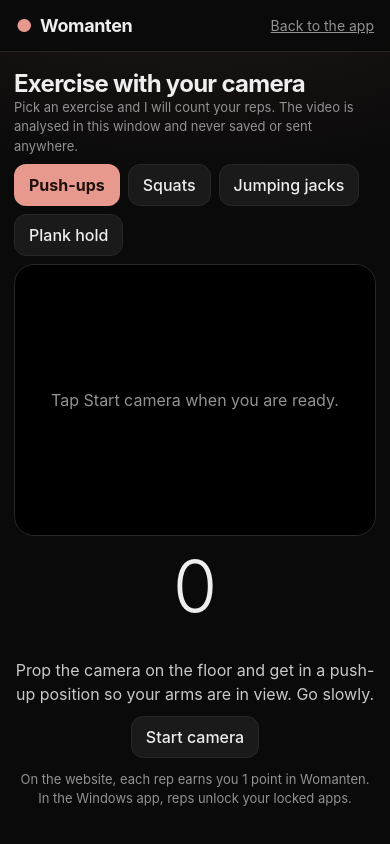
After one commit to awsaalibdeh-a11y/womanten, a Flask app: page /reps in a window 390 px wide. The commit adds this page. Run offline with Flask 3, Linux system fonts and the light colour scheme; tables that the repository leaves empty hold one stand-in row (values such as "Sample post").

Commit message:
Womanten for Windows: native app window (WebView2) with a distraction lock earned by webcam reps, focus mode, reminders; camera exercise page /reps; Windows download and landing section
Co-Authored-By: Claude Sonnet 5.5 <noreply@anthropic.com>

```diff
--- a/app.py
+++ b/app.py
@@ -186,7 +186,14 @@ def landing():
     if "WomantenApp" in request.headers.get("User-Agent", ""):
         return redirect("/app")
     has = os.path.exists(apk_path())
-    return render_template("landing.html", has_apk=has, apk_mb=round(os.path.getsize(apk_path()) / 1048576) if has else 0)
+    win = os.path.exists(windows_zip())
+    return render_template("landing.html", has_apk=has, apk_mb=round(os.path.getsize(apk_path()) / 1048576) if has else 0,
+                           has_win=win, win_mb=round(os.path.getsize(windows_zip()) / 1048576, 1) if win else 0)
+
+
+@app.get("/reps")
+def reps_page():
+    return render_template("reps.html")
 
 
 @app.get("/app")
@@ -204,6 +211,26 @@ def manifest():
 def sw():
     return app.response_class("self.addEventListener('install',e=>self.skipWaiting());self.addEventListener('activate',e=>e.waitUntil(self.clients.claim()));self.addEventListener('fetch',()=>{});",
                               mimetype="application/javascript")
+
+
+def windows_zip():
+    return os.path.join(os.path.dirname(os.path.abspath(__file__)), "static", "Womanten-Windows.zip")
+
+
+@app.get("/api/windows/version")
+def windows_version():
+    try:
+        build = int(open(os.path.join(os.path.dirname(os.path.abspath(__file__)), "windows", "BUILD")).read().strip())
+    except (OSError, ValueError):
+        build = 0
+    return jsonify(build=build, url="/download/windows")
+
+
+@app.get("/download/windows")
+def download_windows():
+    if not os.path.exists(windows_zip()):
+        return err("The Windows app is not uploaded yet.", 404)
+    return send_from_directory(os.path.dirname(windows_zip()), "Womanten-Windows.zip", as_attachment=True, mimetype="application/zip")
 
 
 @app.get("/download")
@@ -424,7 +451,7 @@ def challenge_get(code):
 def headers(resp):
     resp.headers["X-Content-Type-Options"] = "nosniff"
     resp.headers["Referrer-Policy"] = "same-origin"
-    resp.headers["Permissions-Policy"] = "camera=(), microphone=(), geolocation=()"
+    resp.headers["Permissions-Policy"] = "camera=(self), microphone=(), geolocation=()"
     return resp
 
 
--- a/static/app.js
+++ b/static/app.js
@@ -274,7 +274,7 @@ const NATIVE = window.WomantenNative || null;
 if (NATIVE_FOCUS()) $("focusNote").textContent = "Real focus: your locked apps are blocked until the timer ends. To leave early you have to earn it with 10 reps on camera.";
 function renderLock() {
   if (!NATIVE) return; $("lockWeb").hidden = true; $("lockApp").hidden = false;
-  try { const i = JSON.parse(NATIVE.lockInfo()); $("lockScrolls").textContent = i.enabled ? (i.scrolls > 0 ? i.scrolls + " scrolls left" : "Locked: do " + (i.exercise || "push-ups").toLowerCase()) : "Locks are off"; $("lockSub").textContent = i.enabled ? "Locked: " + (i.apps.length ? i.apps.join(", ") : "no apps chosen yet") + ". Each " + (i.unit || "push-up") + " earns " + i.perPushup + " scrolls." : "Turn the locks on to start. Each push-up earns scrolls on the apps you choose."; } catch (e) { /* older app */ }
+  try { const i = JSON.parse(NATIVE.lockInfo()); $("lockScrolls").textContent = i.enabled ? (i.scrolls > 0 ? i.scrolls + " " + (i.currency || "scrolls") + " left" : "Locked: do " + (i.exercise || "push-ups").toLowerCase()) : "Locks are off"; $("lockSub").textContent = i.enabled ? "Locked: " + (i.apps.length ? i.apps.join(", ") : "no apps chosen yet") + ". Each " + (i.unit || "push-up") + " earns " + i.perPushup + " " + (i.currency || "scrolls") + "." : "Turn the locks on to start. Each push-up earns scrolls on the apps you choose."; } catch (e) { /* older app */ }
 }
 $("lockOpen").onclick = () => NATIVE && NATIVE.openLock();
 $("lockPush").onclick = () => NATIVE && NATIVE.openPushups();
--- /dev/null
+++ b/static/counters.js
@@ -0,0 +1,104 @@
+/* Exercise counters: the same maths as the Android app (Exercises.kt / RepCounter.kt), so a rep counts the same everywhere.
+   Plain script that also works in Node, so it can be unit tested (tests/counters.test.js). */
+(function (root) {
+  "use strict";
+
+  /* Counts reps from a joint angle: one rep is a full trip from straight (UP) to bent (DOWN) and back. Light smoothing ignores jitter. */
+  function RepCounter(upAbove, downBelow, minGapMs) {
+    this.upAbove = upAbove == null ? 150 : upAbove; this.downBelow = downBelow == null ? 105 : downBelow; this.minGapMs = minGapMs == null ? 600 : minGapMs;
+    this.reps = 0; this.phase = "unknown"; this.smooth = NaN; this.lastRepAt = -1e9;
+  }
+  RepCounter.prototype.update = function (angle, now) {
+    if (typeof angle !== "number" || isNaN(angle)) return false;
+    this.smooth = isNaN(this.smooth) ? angle : this.smooth * 0.4 + angle * 0.6;
+    if (this.smooth >= this.upAbove) {
+      const finished = this.phase === "down" && now - this.lastRepAt >= this.minGapMs;
+      this.phase = "up";
+      if (finished) { this.reps++; this.lastRepAt = now; return true; }
+    } else if (this.smooth <= this.downBelow && this.phase === "up") this.phase = "down";
+    return false;
+  };
+
+  /* The angle at b between the lines b-a and b-c, in degrees (0 to 180). */
+  function angle(ax, ay, bx, by, cx, cy) {
+    const v1x = ax - bx, v1y = ay - by, v2x = cx - bx, v2y = cy - by, n = Math.hypot(v1x, v1y) * Math.hypot(v2x, v2y);
+    if (n === 0) return NaN;
+    return Math.acos(Math.max(-1, Math.min(1, (v1x * v2x + v1y * v2y) / n))) * 180 / Math.PI;
+  }
+
+  /* Jumping jacks: arms up and feet wide is OPEN, arms down and feet together is CLOSED. One jack is open then closed. */
+  function JackCounter(minGapMs) { this.minGapMs = minGapMs == null ? 450 : minGapMs; this.reps = 0; this.wasOpen = false; this.lastAt = -1e9; }
+  JackCounter.prototype.update = function (state, now) {
+    if (state === null || state === undefined) return false;
+    if (state) { this.wasOpen = true; return false; }
+    if (this.wasOpen && now - this.lastAt >= this.minGapMs) { this.wasOpen = false; this.reps++; this.lastAt = now; return true; }
+    if (this.wasOpen) this.wasOpen = false;
+    return false;
+  };
+  /* y grows downward, so "above the shoulder" is a smaller y. Returns true (open), false (closed) or null (in between). */
+  function classifyJack(lsY, rsY, lwY, rwY, lsX, rsX, laX, raX) {
+    const shoulderW = Math.abs(lsX - rsX);
+    if (shoulderW < 1) return null;
+    const feet = Math.abs(laX - raX) / shoulderW, sy = (lsY + rsY) / 2, up = lwY < sy && rwY < sy, down = lwY > sy && rwY > sy;
+    if (up && feet >= 1.5) return true;
+    if (down && feet <= 1.2) return false;
+    return null;
+  }
+
+  /* Plank: counts seconds of holding a straight line (shoulder, hip, ankle) and pays one "rep" for every full 10 seconds. */
+  function PlankTimer(straightAbove, chunkMs) { this.straightAbove = straightAbove == null ? 160 : straightAbove; this.chunkMs = chunkMs || 10000; this.heldMs = 0; this.chunks = 0; this.lastAt = -1; }
+  PlankTimer.prototype.update = function (bodyAngle, now) {
+    const dt = this.lastAt < 0 ? 0 : Math.max(0, Math.min(500, now - this.lastAt));
+    this.lastAt = now;
+    if (typeof bodyAngle !== "number" || isNaN(bodyAngle) || bodyAngle < this.straightAbove) return false;
+    const before = Math.floor(this.heldMs / this.chunkMs);
+    this.heldMs += dt;
+    if (Math.floor(this.heldMs / this.chunkMs) > before) { this.chunks++; return true; }
+    return false;
+  };
+
+  /* MediaPipe landmark numbers */
+  const LM = { LS: 11, RS: 12, LE: 13, RE: 14, LW: 15, RW: 16, LH: 23, RH: 24, LK: 25, RK: 26, LA: 27, RA: 28 };
+  const EXERCISES = {
+    pushup: { label: "Push-ups", unit: "push-up", setup: "Prop the camera on the floor and get in a push-up position so your arms are in view. Go slowly." },
+    squat: { label: "Squats", unit: "squat", setup: "Prop the camera at waist height and step back until your whole body is in view." },
+    jack: { label: "Jumping jacks", unit: "jumping jack", setup: "Step back until your whole body and both arms are in view." },
+    plank: { label: "Plank hold", unit: "10 seconds held", setup: "Put the camera on the floor, side on to you, and hold a straight plank." },
+  };
+
+  /* One exercise session. feed(landmarks, w, h, now) returns { rep: boolean, msg: string, held?: seconds } */
+  function Session(kind) {
+    this.kind = kind; this.reps = 0;
+    this.rc = kind === "squat" ? new RepCounter(160, 115) : new RepCounter(150, 105);
+    this.jack = new JackCounter(); this.plank = new PlankTimer();
+  }
+  function pt(lm, i, w, h) { const p = lm[i]; if (!p || (p.visibility != null && p.visibility < 0.5)) return null; return { x: p.x * w, y: p.y * h }; }
+  function ang(lm, a, b, c, w, h) { const A = pt(lm, a, w, h), B = pt(lm, b, w, h), C = pt(lm, c, w, h); return A && B && C ? angle(A.x, A.y, B.x, B.y, C.x, C.y) : NaN; }
+  function best(l, r) { const a = !isNaN(l), b = !isNaN(r); return a && b ? (l + r) / 2 : a ? l : r; }
+  Session.prototype.feed = function (lm, w, h, now) {
+    let rep = false, msg = "";
+    if (this.kind === "pushup") {
+      const a = best(ang(lm, LM.LS, LM.LE, LM.LW, w, h), ang(lm, LM.RS, LM.RE, LM.RW, w, h));
+      if (isNaN(a)) return { rep: false, msg: "I cannot see your arms yet. Move back a little." };
+      rep = this.rc.update(a, now); msg = this.rc.phase === "down" ? "Now push back up." : "Lower your chest toward the floor.";
+    } else if (this.kind === "squat") {
+      const a = best(ang(lm, LM.LH, LM.LK, LM.LA, w, h), ang(lm, LM.RH, LM.RK, LM.RA, w, h));
+      if (isNaN(a)) return { rep: false, msg: "I cannot see your legs yet. Step back so your whole body is in view." };
+      rep = this.rc.update(a, now); msg = this.rc.phase === "down" ? "Now stand tall." : "Sit back and down like a chair.";
+    } else if (this.kind === "jack") {
+      const ls = pt(lm, LM.LS, w, h), rs = pt(lm, LM.RS, w, h), lw = pt(lm, LM.LW, w, h), rw = pt(lm, LM.RW, w, h), la = pt(lm, LM.LA, w, h), ra = pt(lm, LM.RA, w, h);
+      if (!ls || !rs || !lw || !rw || !la || !ra) return { rep: false, msg: "Step back so your whole body and both arms are in view." };
+      rep = this.jack.update(classifyJack(ls.y, rs.y, lw.y, rw.y, ls.x, rs.x, la.x, ra.x), now); msg = "Arms up and feet apart, then back together.";
+    } else {
+      const a = best(ang(lm, LM.LS, LM.LH, LM.LA, w, h), ang(lm, LM.RS, LM.RH, LM.RA, w, h));
+      if (isNaN(a)) return { rep: false, msg: "I cannot see your whole body line. Turn side on." };
+      rep = this.plank.update(a, now); msg = a >= 160 ? "Hold it. Keep your body in one straight line." : "Lift or lower your hips to make a straight line.";
+      return { rep, msg, held: Math.floor(this.plank.heldMs / 1000) };
+    }
+    if (rep) this.reps++;
+    return { rep, msg };
+  };
+
+  const api = { RepCounter, JackCounter, PlankTimer, Session, angle, classifyJack, EXERCISES, LM };
+  if (typeof module !== "undefined" && module.exports) module.exports = api; else root.WMCounters = api;
+})(typeof window !== "undefined" ? window : globalThis);
--- /dev/null
+++ b/static/reps.js
@@ -0,0 +1,86 @@
+/* Camera exercise page. Pose detection runs in the browser (MediaPipe), the video never leaves this window.
+   Inside the Windows app each rep is also sent to the app, which turns reps into unlocked time. */
+const C = window.WMCounters;
+const $ = id => document.getElementById(id);
+const q = new URLSearchParams(location.search);
+const host = window.chrome && window.chrome.webview ? window.chrome.webview : null;           // set inside the Windows app
+const WASM = "https://cdn.jsdelivr.net/npm/@mediapipe/tasks-vision@0.10.14/wasm";
+const LIB = "https://cdn.jsdelivr.net/npm/@mediapipe/tasks-vision@0.10.14/vision_bundle.mjs";
+const MODEL = "https://storage.googleapis.com/mediapipe-models/pose_landmarker/pose_landmarker_lite/float16/1/pose_landmarker_lite.task";
+
+let kind = C.EXERCISES[q.get("ex")] ? q.get("ex") : "pushup", session = new C.Session(kind), landmarker = null, stream = null, running = false, lastVideoTime = -1, earnedHere = 0;
+
+function renderPicker() {
+  $("picker").innerHTML = Object.entries(C.EXERCISES).map(([k, e]) => `<button data-k="${k}" class="${k === kind ? "on" : ""}">${e.label}</button>`).join("");
+  $("status").textContent = C.EXERCISES[kind].setup;
+  $("count").textContent = "0"; $("reward").textContent = "";
+}
+$("picker").addEventListener("click", e => { const b = e.target.closest("[data-k]"); if (!b || running && false) return; kind = b.dataset.k; session = new C.Session(kind); earnedHere = 0; renderPicker(); });
+if (host) { $("back").textContent = "Done, back to Womanten"; $("intro").textContent = "Each rep you do earns time on your locked apps. The video is analysed in this window and never saved or sent anywhere."; }
+else $("note").textContent = "On the website, each rep earns you 1 point in Womanten. In the Windows app, reps unlock your locked apps.";
+
+/* what a rep is worth */
+function reward(n) {
+  if (host) { host.postMessage({ type: "rep", exercise: kind, n }); return; }
+  try {                                           // on the website: points in the same private store the app uses
+    const raw = localStorage.getItem("womanten.v1"); if (!raw) return; const s = JSON.parse(raw);
+    s.bonus = (s.bonus || 0) + n; localStorage.setItem("womanten.v1", JSON.stringify(s)); earnedHere += n; $("reward").textContent = "+" + earnedHere + " points so far";
+  } catch (e) { /* storage blocked: the count still works */ }
+}
+
+async function loadModel() {
+  $("status").textContent = "Loading the pose model (about 6 MB, only the first time)…";
+  const { FilesetResolver, PoseLandmarker } = await import(LIB);
+  const vision = await FilesetResolver.forVisionTasks(WASM);
+  for (const delegate of ["GPU", "CPU"]) {
+    try { return await PoseLandmarker.createFromOptions(vision, { baseOptions: { modelAssetPath: MODEL, delegate }, runningMode: "VIDEO", numPoses: 1 }); }
+    catch (e) { if (delegate === "CPU") throw e; }
+  }
+}
+
+const BONES = [[11, 13], [13, 15], [12, 14], [14, 16], [11, 12], [11, 23], [12, 24], [23, 24], [23, 25], [25, 27], [24, 26], [26, 28]];
+function draw(lm, w, h) {
+  const cv = $("cv"); cv.width = w; cv.height = h; const g = cv.getContext("2d"); g.clearRect(0, 0, w, h);
+  if (!lm) return; g.strokeStyle = "#e8998d"; g.lineWidth = 4; g.fillStyle = "#fff";
+  BONES.forEach(([a, b]) => { const p = lm[a], r = lm[b]; if (p && r && p.visibility > 0.5 && r.visibility > 0.5) { g.beginPath(); g.moveTo(p.x * w, p.y * h); g.lineTo(r.x * w, r.y * h); g.stroke(); } });
+  lm.forEach(p => { if (p.visibility > 0.5) { g.beginPath(); g.arc(p.x * w, p.y * h, 4, 0, 7); g.fill(); } });
+}
+
+function loop() {
+  if (!running) return;
+  const v = $("vid");
+  if (v.readyState >= 2 && v.currentTime !== lastVideoTime) {
+    lastVideoTime = v.currentTime;
+    const res = landmarker.detectForVideo(v, performance.now()), lm = res.landmarks && res.landmarks[0], w = v.videoWidth, h = v.videoHeight;
+    draw(lm, w, h);
+    if (!lm) $("status").textContent = "I cannot see you. Step back so your body is in view.";
+    else {
+      const r = session.feed(lm, w, h, performance.now());
+      $("status").textContent = r.msg;
+      $("count").textContent = kind === "plank" ? (r.held || 0) + "s" : session.reps;
+      if (r.rep) { reward(1); if (navigator.vibrate) navigator.vibrate(30); }
+    }
+  }
+  requestAnimationFrame(loop);
+}
+
+async function start() {
+  $("go").disabled = true; $("go").textContent = "Starting…";
+  try {
+    stream = await navigator.mediaDevices.getUserMedia({ video: { facingMode: "user", width: { ideal: 640 }, height: { ideal: 480 } }, audio: false });
+    const v = $("vid"); v.srcObject = stream; await v.play(); $("ph").hidden = true;
+    if (!landmarker) landmarker = await loadModel();
+    running = true; $("go").hidden = true; $("stop").hidden = false; $("status").textContent = C.EXERCISES[kind].setup; requestAnimationFrame(loop);
+  } catch (e) {
+    $("status").textContent = /Permission|NotAllowed|denied/i.test(String(e)) ? "I need camera permission to count your reps. Allow the camera and try again." : /NotFound|Devices/i.test(String(e)) ? "I could not find a camera on this device." : "I could not start: " + (e.message || e) + ". Check your connection and try again.";
+    $("go").disabled = false; $("go").textContent = "Start camera"; stop(false);
+  }
+}
+function stop(reset = true) {
+  running = false; if (stream) stream.getTracks().forEach(t => t.stop()); stream = null;
+  $("go").hidden = false; $("go").disabled = false; $("go").textContent = "Start camera"; $("stop").hidden = true; $("ph").hidden = false;
+  if (reset) $("status").textContent = "Stopped. Well done!";
+}
+$("go").onclick = start; $("stop").onclick = () => stop();
+addEventListener("pagehide", () => stop(false));
+renderPicker();
--- a/templates/index.html
+++ b/templates/index.html
@@ -36,6 +36,7 @@
       <div id="lockWeb">
         <ol class="steps"><li>Install the Womanten Android app.</li><li>Choose which apps to lock.</li><li>Open one and it asks for a push-up first.</li></ol>
         <a class="btnlink" href="/download">Get the Android app</a>
+        <a class="btnlink" style="background:var(--card2);color:var(--ink);border:1px solid var(--line);margin-left:6px" href="/reps">&#128247; Exercise with your camera</a>
       </div>
       <div id="lockApp" hidden>
         <div class="big" id="lockScrolls">0 scrolls left</div>
--- /dev/null
+++ b/templates/reps.html
@@ -0,0 +1,37 @@
+<!doctype html>
+<html lang="en">
+<head>
+<meta charset="utf-8">
+<meta name="viewport" content="width=device-width, initial-scale=1">
+<meta name="theme-color" content="#0a0a0a">
+<title>Exercise with your camera · Womanten</title>
+<link rel="icon" href="/static/icon.svg">
+<link rel="stylesheet" href="/static/app.css">
+<style>
+  body { padding-bottom: 24px; }
+  .stage { position: relative; border-radius: 20px; overflow: hidden; background: #000; border: 1px solid var(--line); aspect-ratio: 4 / 3; }
+  .stage video, .stage canvas { position: absolute; inset: 0; width: 100%; height: 100%; object-fit: cover; transform: scaleX(-1); }
+  .stage .ph { position: absolute; inset: 0; display: grid; place-items: center; padding: 20px; text-align: center; color: var(--muted); }
+  .count { font-size: 72px; font-weight: 300; text-align: center; line-height: 1; margin: 14px 0 4px; font-variant-numeric: tabular-nums; }
+  .reward { text-align: center; color: var(--rose); min-height: 22px; }
+  .status { text-align: center; color: #c9c9c9; margin: 10px 0; min-height: 48px; }
+  a.back { display: inline-block; margin: 14px 0 0; color: var(--muted); font-size: 14px; }
+</style>
+</head>
+<body>
+<header class="top"><div class="brand"><i>&#9679;</i> Womanten</div><a class="back" href="/app" style="margin:0" id="back">Back to the app</a></header>
+<main class="wrap">
+  <h1 style="font-size:24px">Exercise with your camera</h1>
+  <p class="muted tiny" id="intro">Pick an exercise and I will count your reps. The video is analysed in this window and never saved or sent anywhere.</p>
+  <div class="pills" id="picker"></div>
+  <div class="stage"><video id="vid" playsinline muted></video><canvas id="cv"></canvas><div class="ph" id="ph">Tap Start camera when you are ready.</div></div>
+  <div class="count" id="count">0</div>
+  <div class="reward" id="reward"></div>
+  <div class="status" id="status"></div>
+  <div class="pills" style="justify-content:center"><button id="go">Start camera</button><button class="ghost" id="stop" hidden>Stop</button></div>
+  <p class="muted tiny" style="text-align:center;margin-top:12px" id="note"></p>
+</main>
+<script src="/static/counters.js"></script>
+<script type="module" src="/static/reps.js"></script>
+</body>
+</html>
```
Also changed, not shown: templates/landing.html (+17 -4 lines), tests/counters.test.js (added, +41 -0 lines), tests/test_app.py (+11 -0 lines), windows/README.md (added), 5 other files.
